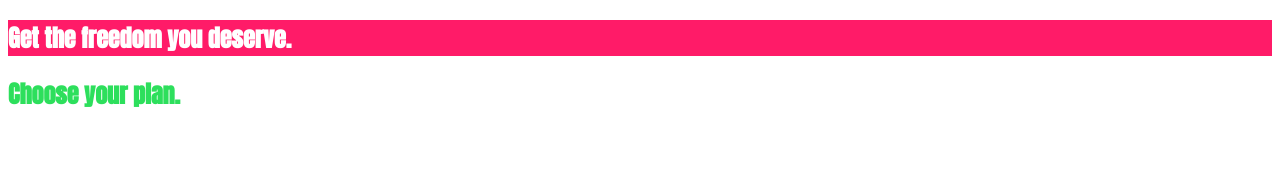
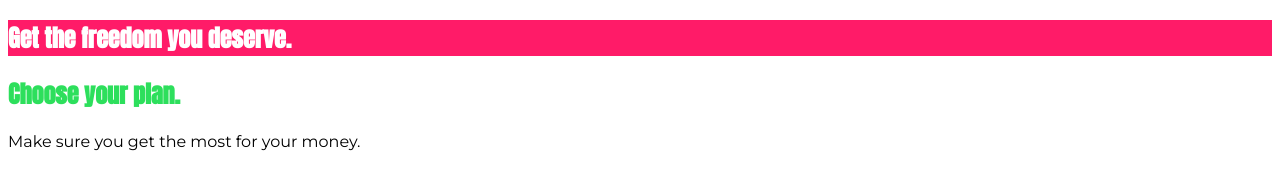
Before and after one commit to ArslanInfinite/css_basics, a plain HTML site: page index.html in a window 1280 px wide. Drawn offline with Linux system fonts and the light colour scheme.

Commit message:
understanding inheritance and specificity

```diff
--- a/index.html
+++ b/index.html
@@ -7,6 +7,7 @@
     <title>uHost</title>
     <link rel="shortcut icon" href="favicon.png">
     <link href="https://fonts.googleapis.com/css2?family=Anton" rel="stylesheet">
+    <link href="https://fonts.googleapis.com/css2?family=Montserrat:wght@400;700&display=swap" rel="stylesheet">
     <link rel="stylesheet" href='main.css'>
 </head>
 
@@ -17,6 +18,7 @@
         </section>
         <section id='plans'>
             <h1 class='section-title'>Choose your plan.</h1>
+            <p>Make sure you get the most for your money.</p>
         </section>
     </main>
 </body>
--- a/main.css
+++ b/main.css
@@ -1,12 +1,16 @@
+body {
+  font-family: 'Montserrat', sans-serif;
+}
+
 #product-overview {
   background: #ff1b68;
+}
+
+.section-title {
+  color: #2ddf5c
 }
 
 h1 {
   color: white;
   font-family: 'Anton', sans-serif;
 }
-
-.section-title {
-  color: #2ddf5c
-}
```
